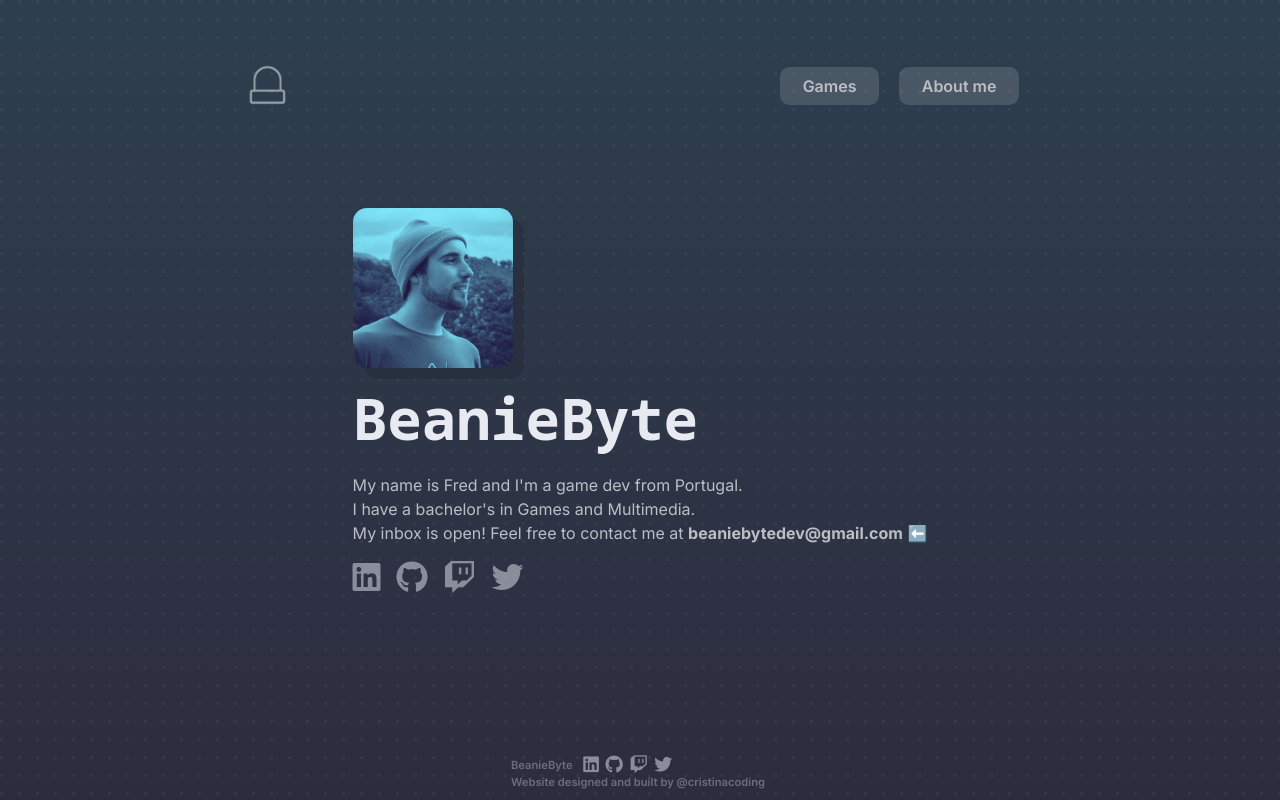
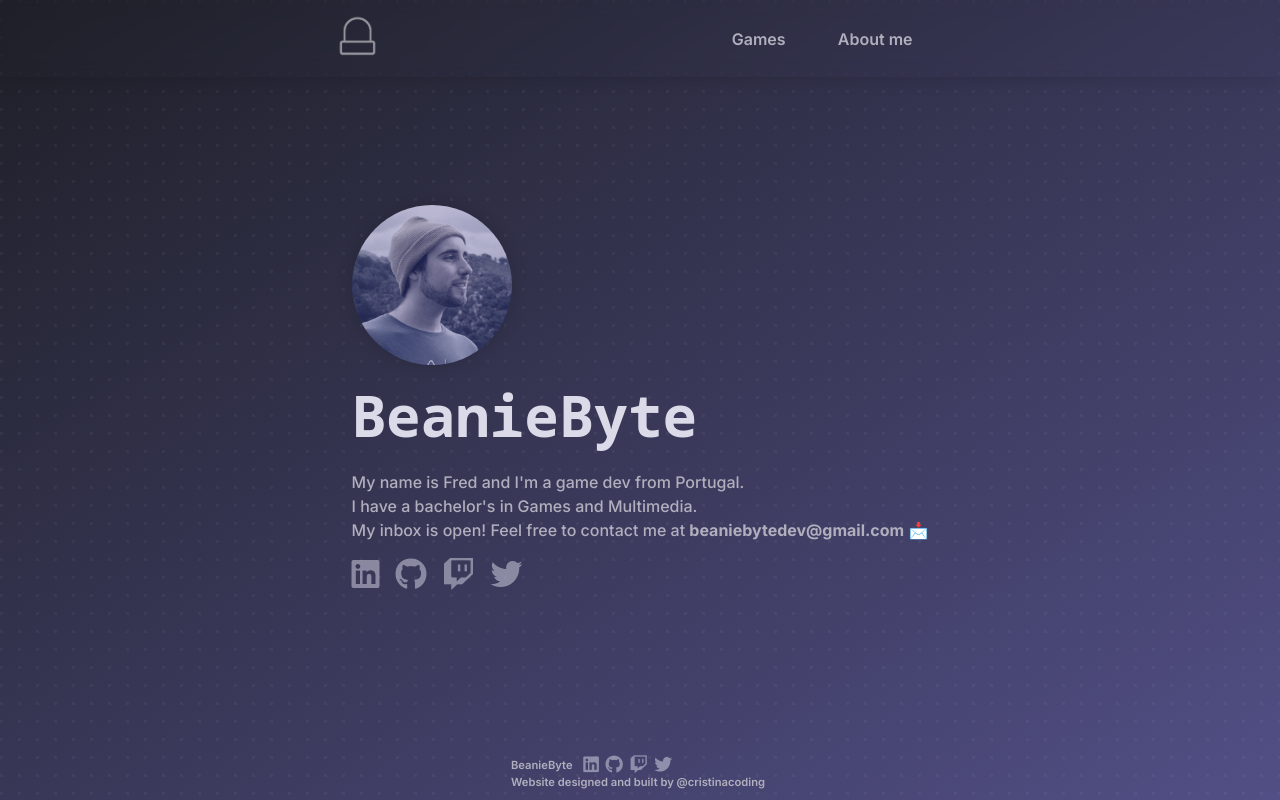
Before and after one commit to BeanieByte/beaniebyte.github.io, a plain HTML site: page index.html in a window 1280 px wide. Drawn offline with Linux system fonts and the light colour scheme.

Commit message:
Update style.css
Update style.css

visual update

```diff
--- a/docs/assets/style.css
+++ b/docs/assets/style.css
@@ -1,16 +1,16 @@
 :root {
-    --bg-color: #2d2c3f;
-    --bg-color2: #2d3f4e;
+    --bg-color: #524f86;
+    --bg-color2: #1e1f27;
     --bg-color-header: rgba(45, 44, 63, 0.4);
-    --font-title-color: #e7eaf1;
-    --font-body-color: #bbbfc5;
+    --font-title-color: #dadae9;
+    --font-body-color: #b0afbd;
     --link-color: #e49fb6;
     --hover-color: #d0e1e6;
     --font-footer-color: #6c6c7e;
     --bg-menu-link: rgba(231, 234, 241, 0.15);
-    --bg-menu-hover: rgba(231, 234, 241, 0.7);
+    --bg-menu-hover: rgba(231, 234, 241, 0.589);
     --portrait-shadow: rgba(24, 23, 32, 0.2);
-    --selection-bg: rgba(143, 238, 255, 0.7);
+    --selection-bg: rgba(202, 195, 255, 0.411);
     --selection-text: #2d2c3f;
 }
 
@@ -29,13 +29,13 @@ html {
 body {
     width: 100vw;
     max-width: 100%;
-    background-image: url("images/bodybg.png"), linear-gradient(to bottom, var(--bg-color2) 0%, var(--bg-color) 100%);
+    background-image: url("images/bodybg.png"), linear-gradient(to bottom right, var(--bg-color2) 0%, var(--bg-color) 100%);
     /* background-image: url("images/bodybg.png"); */
     /* background-color: #101015; */
     /* background-color: var(--bg-color); */
     background-repeat: repeat;
     font-family: 'Inter', Arial, sans-serif;
-    font-weight: 400;
+    font-weight: 500;
     color: var(--font-body-color);
     margin: 0;
 
@@ -43,20 +43,20 @@ body {
 
 header {
     border-bottom: 0px solid  var(--bg-menu-link);
-    width: 100%;
-    max-width: 1920px;
+    width: 100vw;
     position: sticky;
     top: 0;
-    display:flex;
-    align-items: center;
-    justify-content: space-around;
-    height: 7em;
+    height: 4.8em;
+    backdrop-filter: blur( 8px );
+    -webkit-backdrop-filter: blur( 8px );
+    z-index: 9999;
+    box-shadow: 0px 0px 18px rgba(9, 7, 10, 0.164);
 }
 
 /* logo */
 
 .logo {
-    align-self: flex-end;
+    align-self: center;
     justify-self: flex-end;
 }
 
@@ -64,7 +64,6 @@ header {
 width: 2.8em;
 height: 2.8em;
 opacity: 0.5;
-border-radius: 5px;
 -webkit-transition: .4s ease;
 -moz-transition: .4s ease;
 -o-transition: .4s ease;
@@ -76,11 +75,12 @@ transition: .4s ease;
 }
 
 nav {
-    align-self: flex-end;
-    justify-self: flex-end;
+    height: 4.8em;
+    display: flex;
+    align-items: center;
+    justify-content: space-evenly;
+    vertical-align: middle;
 }
-
-
 
 h1 {
     font-family: 'Noto Sans Mono', monospace;
@@ -101,7 +101,7 @@ h3 {
 }
 
 main {
-    margin: 6rem 2rem 4rem 2rem;
+    margin: 8rem 2rem 4rem 2rem;
     align-self: center;
     flex-grow: 1;
     max-width: 1000px;
@@ -187,9 +187,9 @@ nav li {
 
 nav li a {
     font-size: 1rem;
-    background: var(--bg-menu-link);
-    border-radius: .6rem;
-    padding: .55rem 1.4rem .55rem 1.4rem;;
+  /*  background: var(--bg-menu-link);*/
+    border-radius: .8rem;
+    padding: .60rem 1rem .60rem 1rem;
     margin-right: 1rem;
 
 }
@@ -201,7 +201,6 @@ nav li a:hover {
     -moz-transition: .3s ease;
     -webkit-transition: .3s ease;
     -o-transition: .3s ease;
-    box-shadow: 8px 8px 0 -0 var(--portrait-shadow);
 
 }
 
@@ -215,7 +214,7 @@ ul {
 
 footer {
     justify-self: flex-end;
-    color: var(--font-footer-color);
+    color: var(--font-body-color);
     font-size: 0.7em;
     font-weight: 600;
     vertical-align: middle;
@@ -246,10 +245,12 @@ footer i {
 }
 
 .portrait {
-    border-radius: 14px;
+    border-radius: 100px;
+    opacity: 0.8;
     width: 10em;
     height: 10em;
-    box-shadow: 11px 11px 0 -0 var(--portrait-shadow);
+    box-shadow: 0px 0px 18px rgba(15, 12, 19, 0.205);
+   /* box-shadow: 11px 11px 0 -0 var(--portrait-shadow); */
     transition: transform .4s;
     -moz-transition: transform .4s;
     -webkit-transition: transform .4s;
@@ -277,7 +278,7 @@ footer i {
 @media only screen and (max-width: 1180px) {
 
     main {
-        margin: 4rem 2rem 4rem 2rem;
+        margin: 6rem 2rem 4rem 2rem;
     }
 
     .GoFast iframe {
--- a/index.html
+++ b/index.html
@@ -52,8 +52,8 @@
 <body>
     <div class="all">
         <header>
-         <div class="logo"><a href=""><img class="logo" src="docs/assets/images/logo.png"></a></div>
             <nav>
+                <div class="logo"><a href=""><img class="logo" src="docs/assets/images/logo.png"></a></div>
                 <ul class="navigation">
                     <li><a href="games">Games</a></li>
                     <li><a href="about">About me</a></li>
@@ -61,12 +61,12 @@
             </nav>
         </header>
         <main>
-           <img class="portrait" src="docs/assets/images/portrait2.png">
+           <img class="portrait" src="docs/assets/images/portrait6.png">
             <h1>BeanieByte</h1>
             <p class="description">
                 My name is Fred and I'm a game dev from Portugal.
                 <br>I have a bachelor's in Games and Multimedia.
-                <br>My inbox is open! Feel free to contact me at <b>beaniebytedev@gmail.com</b> ⬅️
+                <br>My inbox is open! Feel free to contact me at <b>beaniebytedev@gmail.com</b> 📩
             </p>
 
             <ul class="socialmedia" aria-label="Social Media Buttons">
```
Also changed, not shown: about.html (+1 -1 lines), docs/assets/images/portrait3.png (added), docs/assets/images/portrait4.png (added), docs/assets/images/portrait5.png (added), docs/assets/images/portrait6.png (added).
